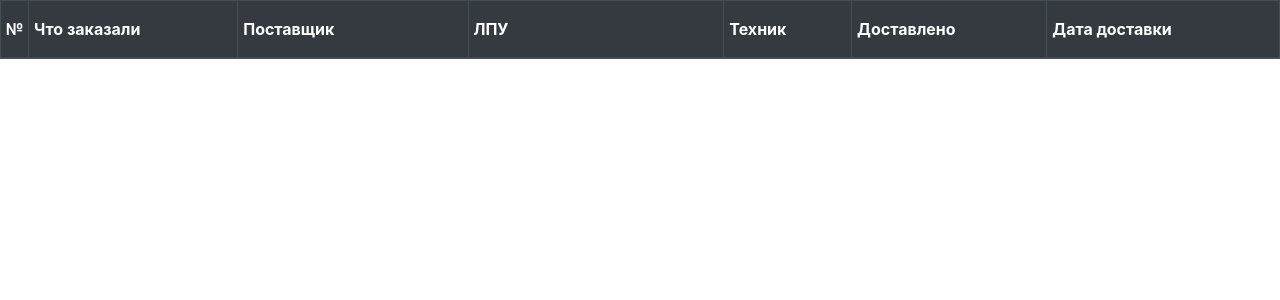
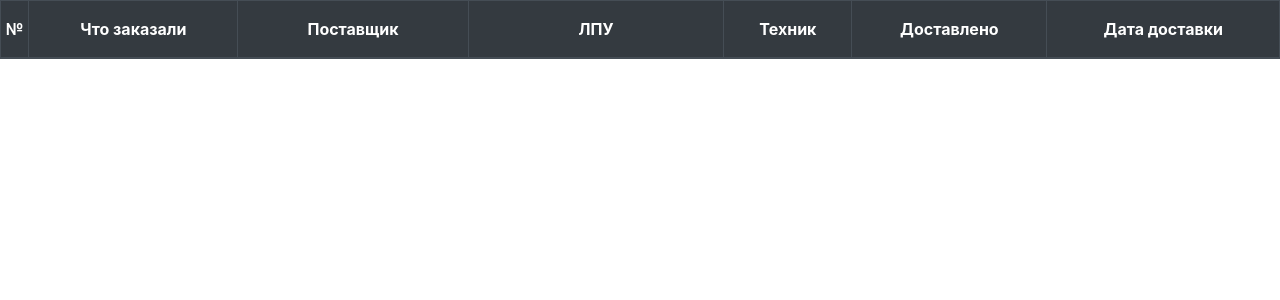
Before and after one commit to NineMan/medtehsite, a Django app: page / in a window 1280 px wide. Shown: the part 64-364 px from the top of the page. Run offline with Django 3.2, Linux system fonts and the light colour scheme; data comes from the database, SQL or seed files in the repository; lists and menus that the app fills with data are empty; parts of the project's set-up code (start-up, migrations or seed data) failed here and were passed over; some libraries are stand-ins or nearby versions.

Commit message:
Minor Added height alignment to the cells in bill_list

```diff
--- a/medtehsite/apps/bills/templates/bills/bill_list.html
+++ b/medtehsite/apps/bills/templates/bills/bill_list.html
@@ -6,7 +6,7 @@
 {% endblock %}
 
 {% block link %}
-    <link rel="stylesheet" href="{% static 'bills/css/bill_list.css' %}">
+  <link rel="stylesheet" href="{% static 'bills/css/bill_list.css' %}">
 {% endblock %}
 
 {% block content %}
@@ -94,13 +94,13 @@
 
     <thead class="thead-dark">
       <tr>
-        <th class="sticky-top py-3 d-none d-md-table-cell" width="2%">№</th>
-        <th class="sticky-top py-3">Что заказали</th>
-        <th class="sticky-top py-3" width="18%">Поставщик</th>
-        <th class="sticky-top py-3 " width="20%">ЛПУ</th>
-        <th class="sticky-top py-3 d-none d-sm-table-cell" width="10%">Техник</th>
-        <th class="sticky-top py-3 d-none d-sm-table-cell" >Доставлено</th>
-        <th class="sticky-top py-3 d-none d-md-table-cell">Дата доставки</th>
+        <th class="sticky-top py-3 text-center align-middle d-none d-md-table-cell" width="2%">№</th>
+        <th class="sticky-top py-3 text-center align-middle">Что заказали</th>
+        <th class="sticky-top py-3 text-center align-middle" width="18%">Поставщик</th>
+        <th class="sticky-top py-3 text-center align-middle" width="20%">ЛПУ</th>
+        <th class="sticky-top py-3 text-center align-middle" width="10%">Техник</th>
+        <th class="sticky-top py-3 text-center align-middle d-none d-sm-table-cell" >Доставлено</th>
+        <th class="sticky-top py-3 text-center align-middle d-none d-md-table-cell">Дата доставки</th>
 
       </tr>
     </thead>
@@ -108,16 +108,16 @@
     <tbody>
       {% for bill in bills %}
         <tr class="border-bottom" onclick="window.location.href = 'bill/{{ bill.pk }}';">
-          <td class="d-none d-md-table-cell">{{ forloop.counter }}</td>
-          <td>{{ bill.product }}</td>
-          <td>{{ bill.supplier }}</td>
-          <td>{{ bill.clinic }}</td>
-          <td class="d-none d-sm-table-cell">{{ bill.engineer }}</td>
-          <td class="d-none d-sm-table-cell">{{ bill.supply }}</td>
+          <td class="align-middle d-none d-md-table-cell">{{ forloop.counter }}</td>
+          <td class="align-middle">{{ bill.product }}</td>
+          <td class="align-middle">{{ bill.supplier }}</td>
+          <td class="align-middle">{{ bill.clinic }}</td>
+          <td class="align-middle">{{ bill.engineer }}</td>
+          <td class="align-middle d-none d-sm-table-cell">{{ bill.supply }}</td>
           {% if bill.supply == 'Нет' %}
-            <td class="d-none d-md-table-cell">не доставлено</td>
+            <td class="align-middle d-none d-md-table-cell">не доставлено</td>
           {% else %}
-            <td class="d-none d-md-table-cell">{{ bill.supply_date }}</td>
+            <td class="align-middle d-none d-md-table-cell">{{ bill.supply_date }}</td>
           {% endif %}
         </tr>
       {% endfor %}
```
